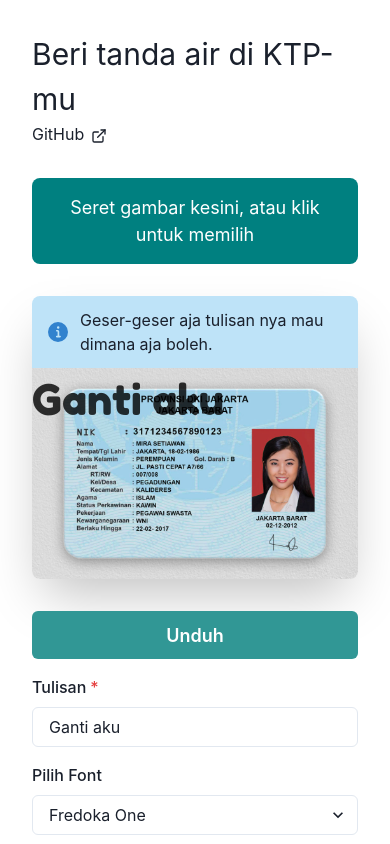
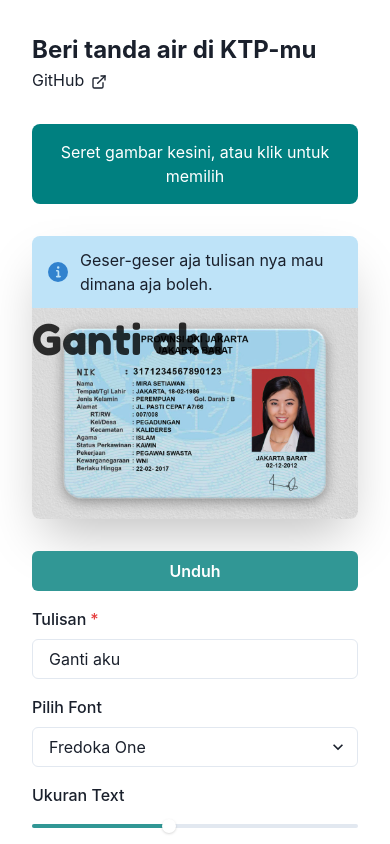
Before and after one commit to mukhlisakbr/tanda-air-ktp, a Next.js app: page / in a window 390 px wide. Shown: the top 844 px of the page. Built offline with nearby package versions, Linux system fonts and the light colour scheme.

Commit message:
feat: responsive font size

```diff
--- a/src/components/ImageEditor.tsx
+++ b/src/components/ImageEditor.tsx
@@ -71,7 +71,6 @@ export const ImageEditor = () => {
           <VStack spacing="4">
             <Button
               colorScheme="teal"
-              size="lg"
               type="submit"
               width="100%"
               isLoading={status === "loading"}
--- a/src/components/Upload.tsx
+++ b/src/components/Upload.tsx
@@ -24,9 +24,9 @@ export const Upload = () => {
     >
       <input {...getInputProps()} />
       {isDragActive ? (
-        <Text fontSize="lg">Letakan disini ...</Text>
+        <Text>Letakan disini ...</Text>
       ) : (
-        <Text fontSize="lg">Seret gambar kesini, atau klik untuk memilih</Text>
+        <Text>Seret gambar kesini, atau klik untuk memilih</Text>
       )}
     </Box>
   );
--- a/src/pages/index.tsx
+++ b/src/pages/index.tsx
@@ -35,7 +35,9 @@ const Home: NextPage = () => {
         <ImageContextProvider>
           <Flex minH="100vh" align="center" justify="center" m="8">
             <Box>
-              <Text fontSize="3xl">Beri tanda air di KTP-mu</Text>
+              <Text fontWeight="bold" fontSize={{ base: "2xl", md: "4xl" }}>
+                Beri tanda air di KTP-mu
+              </Text>
               <Link
                 href="https://github.com/mukhlisakbr/tanda-air-ktp"
                 isExternal
```
